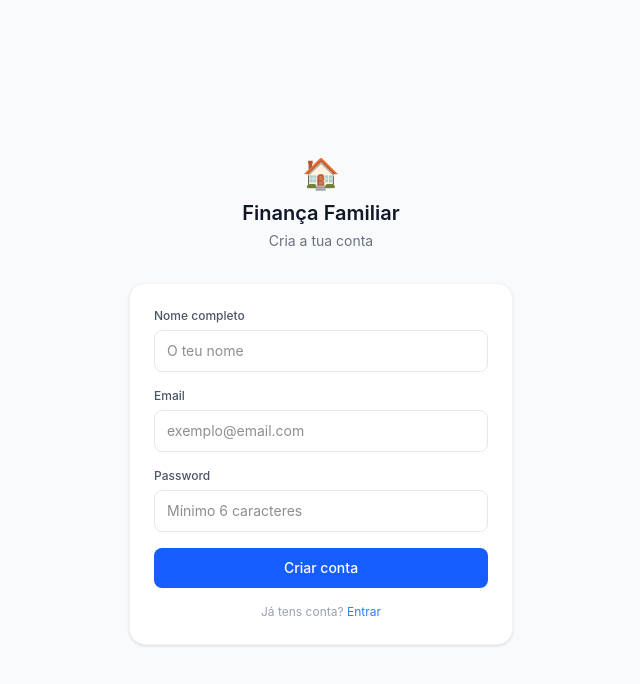
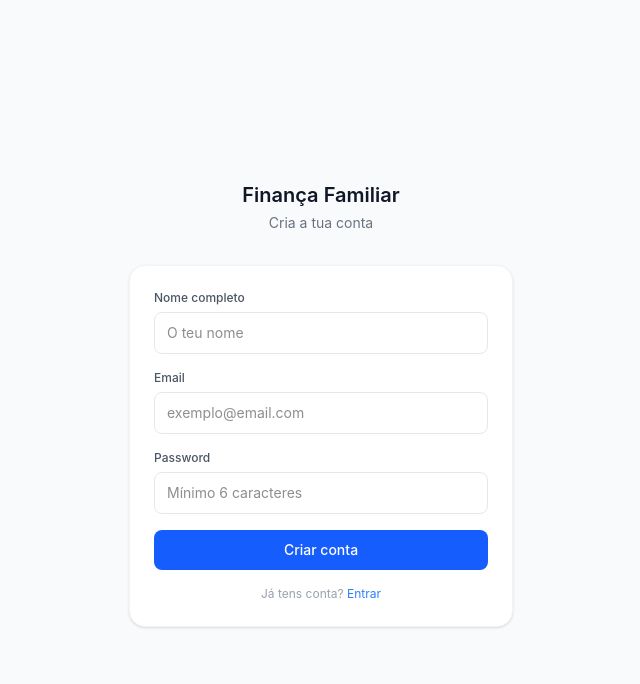
Before and after one commit to GoncaloSilvaCorreia/financa-familiar, a React (Vite) app in the folder frontend/: page /registar in a window 1280 px wide. Shown: the top 684 px of the page, without its empty margins (319-959 px from the left). Built offline with nearby package versions, Linux system fonts and the light colour scheme; no server answers.

Commit message:
detalhes

```diff
--- a/frontend/src/pages/Login.jsx
+++ b/frontend/src/pages/Login.jsx
@@ -57,7 +57,7 @@ export default function Login() {
     <div className="min-h-screen bg-gray-50 flex items-center justify-center p-4">
       <div className="w-full max-w-sm">
         <div className="text-center mb-8">
-          <div className="text-3xl mb-2">🏠</div>
+          <div className="text-3xl mb-2"></div>
           <h1 className="text-xl font-semibold text-gray-900">Finança Familiar</h1>
           <p className="text-sm text-gray-500 mt-1">Entra na tua conta</p>
         </div>
--- a/frontend/src/pages/Registo.jsx
+++ b/frontend/src/pages/Registo.jsx
@@ -40,7 +40,6 @@ export default function Registo() {
       <div className="min-h-screen bg-gray-50 flex items-center justify-center p-4">
         <div className="w-full max-w-sm">
           <div className="bg-white rounded-2xl shadow-sm border border-gray-100 p-8 text-center">
-            <div className="text-4xl mb-3">📧</div>
             <h1 className="text-lg font-semibold text-gray-900 mb-2">Verifica o teu email</h1>
             <p className="text-sm text-gray-500 mb-6">{mensagemSucesso}</p>
             <Link to="/login"
@@ -57,7 +56,7 @@ export default function Registo() {
     <div className="min-h-screen bg-gray-50 flex items-center justify-center p-4">
       <div className="w-full max-w-sm">
         <div className="text-center mb-8">
-          <div className="text-3xl mb-2">🏠</div>
+          <div className="text-3xl mb-2"></div>
           <h1 className="text-xl font-semibold text-gray-900">Finança Familiar</h1>
           <p className="text-sm text-gray-500 mt-1">Cria a tua conta</p>
         </div>
--- a/frontend/src/pages/Transacoes.jsx
+++ b/frontend/src/pages/Transacoes.jsx
@@ -373,7 +373,7 @@ export default function Transacoes() {
           </div>
         ) : transacoes.length === 0 ? (
           <div className="text-center py-16 text-sm text-gray-300">
-            <div className="text-4xl mb-3">💸</div>
+            <div className="text-4xl mb-3"></div>
             Sem transações neste período
           </div>
         ) : (
```
